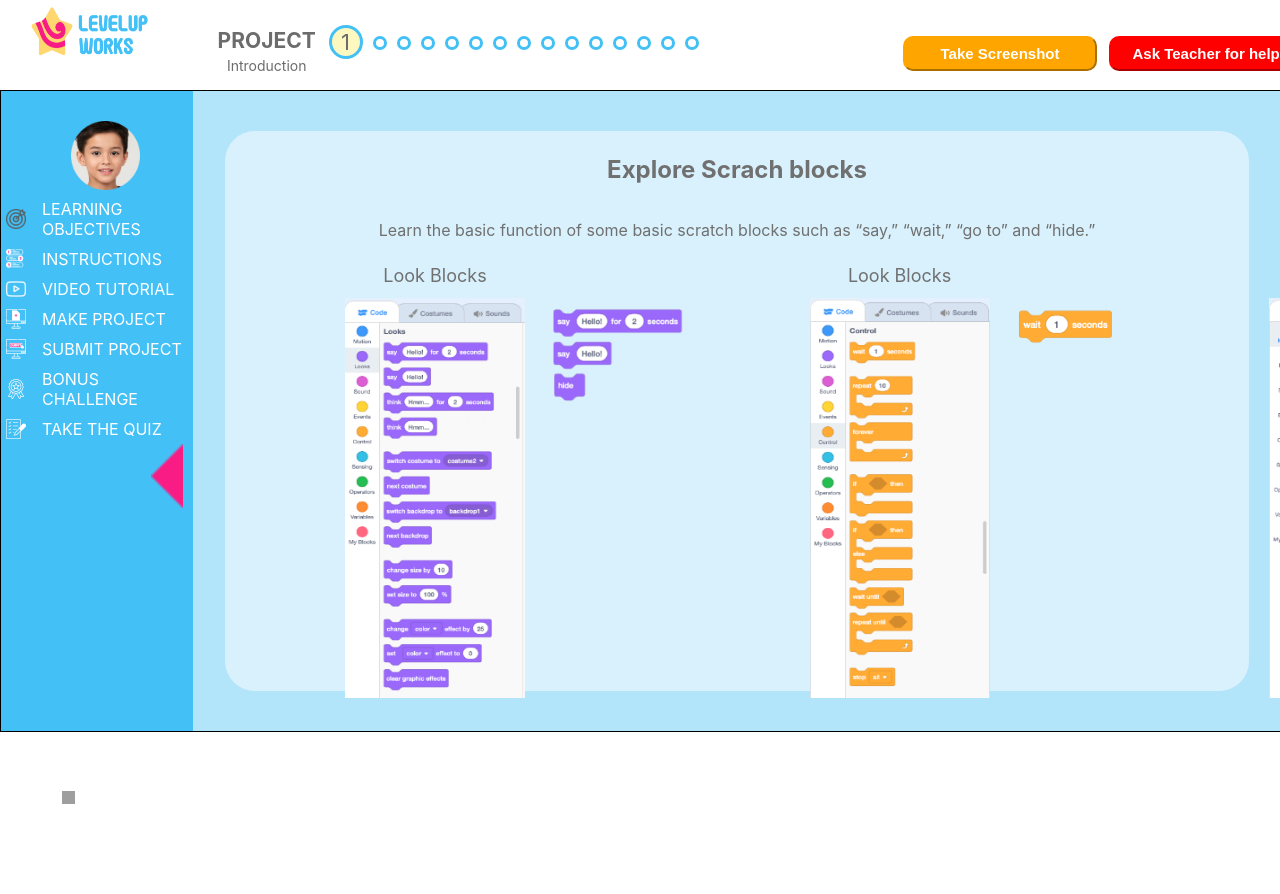
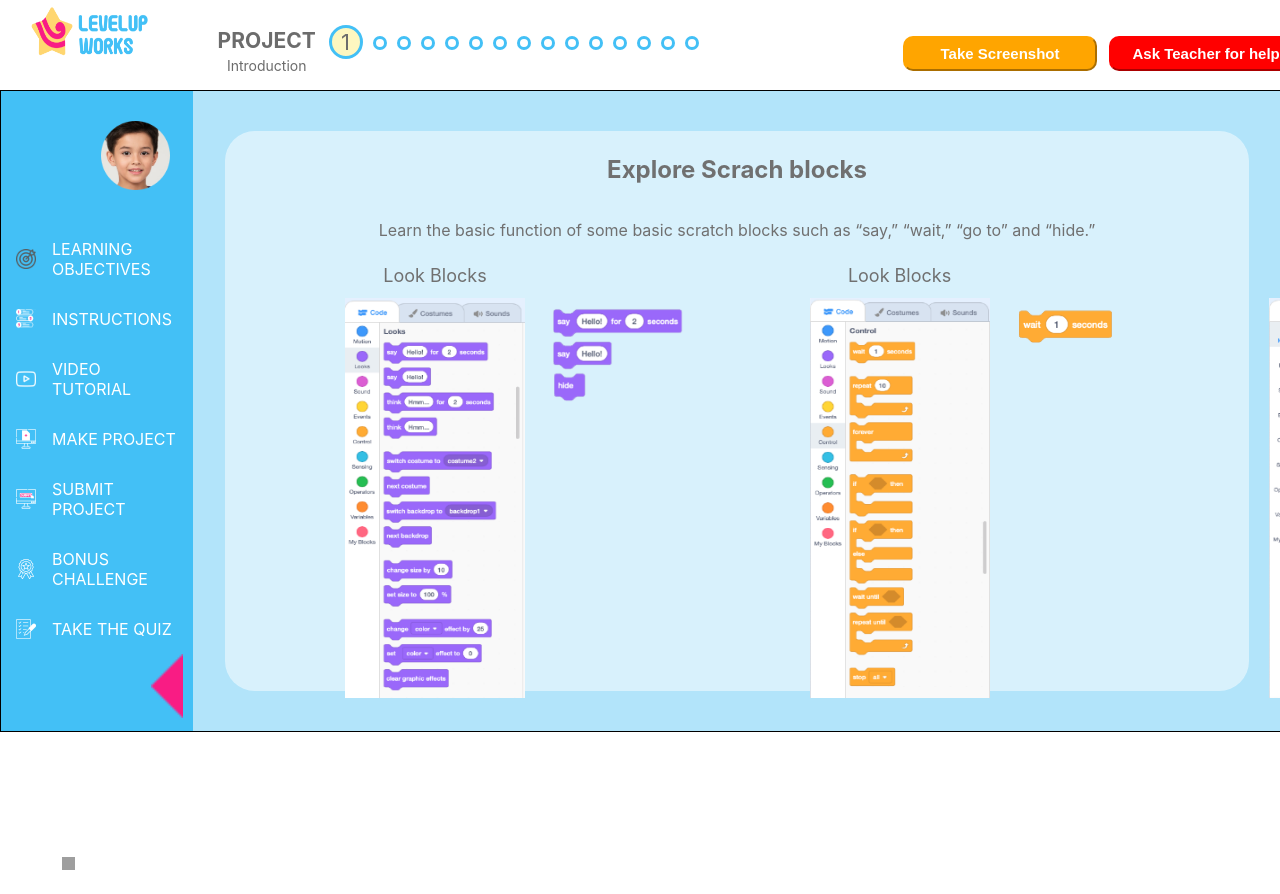
Before and after one commit to myungjkim39/MissionX, a React (Create React App) app: page /StudentDashboard/LearningObjectives in a window 1280 px wide. Shown: the top 894 px of the page. Before the commit the page ends 828 px from the top, so only its background shows below. Built offline with nearby package versions, Linux system fonts and the light colour scheme; grey boxes are pictures that could not be loaded.

Commit message:
sidebar completed

```diff
--- a/src/components/StudentDashboardSidebar.css
+++ b/src/components/StudentDashboardSidebar.css
@@ -5,7 +5,8 @@
 }
 .rawiri {
     padding-top: 30px;
-    padding-left: 70px;
+    padding-left: 100px;
+    padding-bottom: 30px;
     width: 69px;
 }
 
@@ -59,14 +60,14 @@
 .Item {
   display: flex;
   align-items: center;
-  padding: 5px 5px;
+  padding: 15px 15px;
   cursor: pointer;
 }
 
 .bot-options {
   display: flex;
   flex-direction: row;
-  padding-top: 280px;
+  padding-top: 17vh;
   justify-content: space-evenly;
 }
 
```
Also changed, not shown: src/components/Shared components/Footer.css (renamed from src/Shared components/Footer.css), src/components/Shared components/Footer.js (renamed from src/Shared components/Footer.js).
